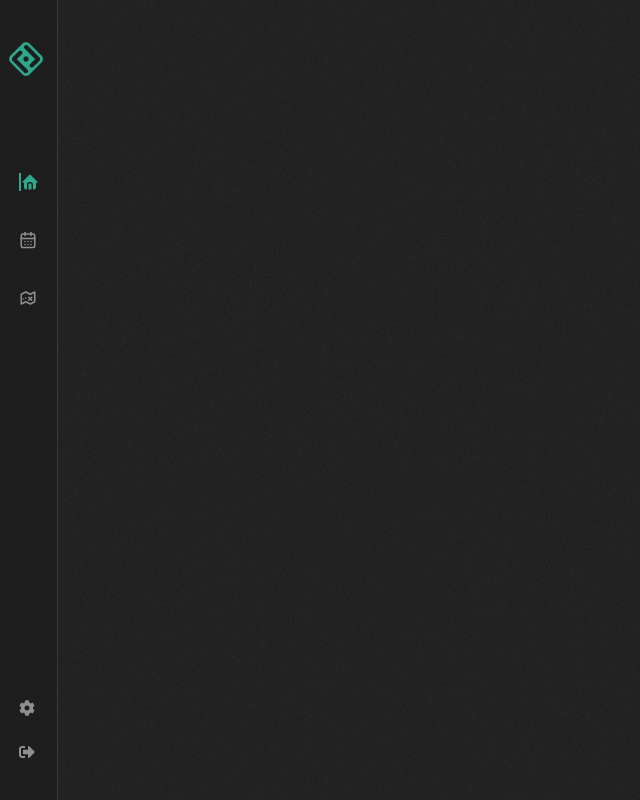
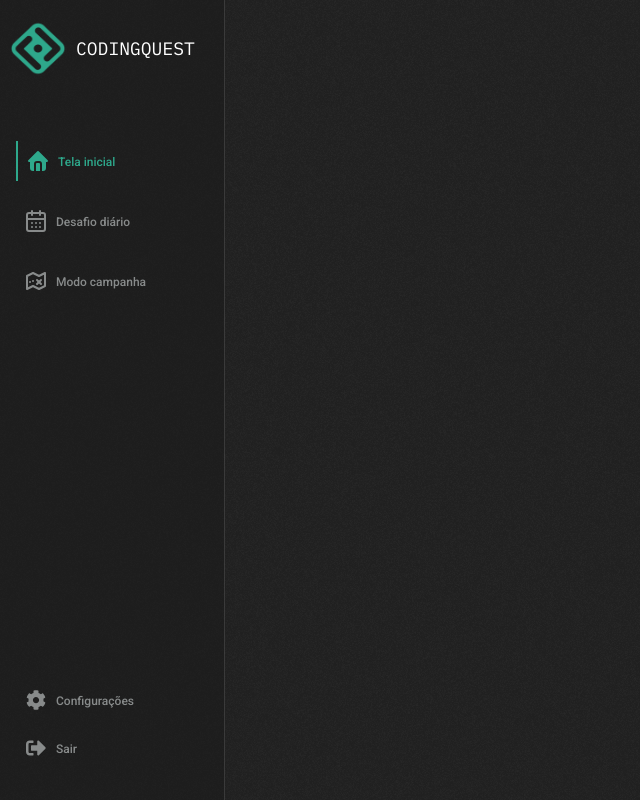
Before and after one commit to egeaPauletti/Testes, a React (Vite) app: page /home in a window 1280 px wide. Shown: the whole page, without its empty margins (0-640 px from the left). Built offline with nearby package versions, Linux system fonts and the light colour scheme; the HTML template or start-up script is replaced by a standard one.

Commit message:
feat: add framer-motion for animations; implement new Sidebar

```diff
--- a/package.json
+++ b/package.json
@@ -11,6 +11,7 @@
   },
   "dependencies": {
     "@tailwindcss/vite": "^4.1.11",
+    "framer-motion": "^12.23.12",
     "react": "^19.1.0",
     "react-dom": "^19.1.0",
     "react-icons": "^5.5.0",
--- a/src/components/SideBar.tsx
+++ /dev/null
@@ -1,148 +0,0 @@
-import React, { useState } from "react";
-import { useLocation, Link, matchPath } from "react-router-dom";
-import { FaCog, FaSignOutAlt } from "react-icons/fa";
-import { TbHomeFilled, TbMapRoute } from "react-icons/tb";
-import { LuCalendarDays } from "react-icons/lu";
-import LogoCQ from "./LogoCQ";
-import type { NavData } from "../interfaces/interfaces";
-
-const Sidebar: React.FC = () => {
-  const [isExpanded, setIsExpanded] = useState(false);
-  const location = useLocation();
-
-  const isActive = (path?: string | string[]) => {
-    if (!path) return false;
-
-    const paths = Array.isArray(path) ? path : [path];
-
-    return paths.some((p) =>
-      matchPath({ path: p, end: false }, location.pathname)
-    );
-  };
-
-  const section1: NavData[] = [
-    { icon: <LogoCQ size={50} />, label: "CodingQuest", to: "/home" },
-  ];
-  const section1small: NavData[] = [
-    { icon: <LogoCQ size={40} />, label: "CodingQuest", to: "/home" },
-  ];
-
-  const section2: NavData[] = [
-    { icon: <TbHomeFilled />, label: "Tela inicial", to: "/home" },
-    { icon: <LuCalendarDays />, label: "Desafio diário", to: "/diarychal" },
-    {
-      icon: <TbMapRoute />,
-      label: "Modo campanha",
-      to: "/campaign",
-      matchPaths: ["/campaign", "/worlds/*"],
-    },
-  ];
-
-  const section3: NavData[] = [
-    { icon: <FaCog />, label: "Configurações" },
-    { icon: <FaSignOutAlt />, label: "Sair" },
-  ];
-
-  return (
-    <div
-      onMouseEnter={() => setIsExpanded(true)}
-      onMouseLeave={() => setIsExpanded(false)}
-      className={`absolute z-100 top-0 left-[1.5%] py-10 h-full bg-[#1a1a1a80] text-white transition-all duration-200 border-r-1 border-[#ffffff20] flex flex-col justify-between ${
-        isExpanded ? "w-[11%] 2xl:w-[11%]" : "w-[3%]"
-      }`}
-    >
-      {/* Top Section */}
-      <div>
-        <div
-          className={`flex flex-col items-start gap-4 relative ${
-            isExpanded ? "-left-[5%]" : "-left-[30%]"
-          }`}
-        >
-          {section1.map((item, index) => (
-            <Link
-              to={item.to}
-              key={index}
-              className="hidden 2xl:flex items-center gap-2 rounded-md w-full"
-            >
-              <span>{item.icon}</span>
-              {isExpanded && (
-                <span className="text-white text-xs 2xl:text-base ibm uppercase">
-                  {item.label}
-                </span>
-              )}
-            </Link>
-          ))}
-        </div>
-
-        <div
-          className={`flex 2xl:hidden flex-col items-start gap-4 relative ${
-            isExpanded ? "-left-[5%]" : "-left-[32%]"
-          }`}
-        >
-          {section1small.map((item, index) => (
-            <Link
-              to={item.to}
-              key={index}
-              className="flex 2xl:hidden items-center gap-2 rounded-md w-full"
-            >
-              <span>{item.icon}</span>
-              {isExpanded && (
-                <span className="text-white text-xs 2xl:text-base ibm uppercase">
-                  {item.label}
-                </span>
-              )}
-            </Link>
-          ))}
-        </div>
-      </div>
-
-      {/* Middle Section */}
-      <div className="flex flex-col items-start gap-10 h-[60%]">
-        {section2.map((item, index) => (
-          <Link
-            to={item.to || "/"}
-            key={index}
-            className={`flex items-center gap-2 2xl:gap-4 cursor-pointer w-full ${
-              isActive(item.matchPaths || item.to)
-                ? "text-[#2ea98c] opacity-100 font-semibold border-l-2"
-                : "opacity-50 hover:text-[#2ea98c] hover:scale-110"
-            } transition-all duration-200`}
-          >
-            <span className="text-lg 2xl:text-2xl witheColor">{item.icon}</span>
-            {isExpanded && (
-              <span className="text-[10px] 2xl:text-xs witheColor w-50">
-                {item.label}
-              </span>
-            )}
-          </Link>
-        ))}
-      </div>
-
-      {/* Bottom Section */}
-      <div className="flex flex-col items-start gap-7">
-        {section3.map((item, index) => (
-          <Link
-            to={item.to || "/"}
-            key={index}
-            className={`flex items-center gap-2 2xl:gap-4 cursor-pointer w-full ${
-              isActive(item.to)
-                ? "text-[#2ea98c] opacity-100 font-semibold border-l-2"
-                : "opacity-50 hover:text-[#2ea98c] hover:scale-110"
-            } transition-all duration-200`}
-          >
-            <span className="text-base 2xl:text-xl witheColor">
-              {item.icon}
-            </span>
-            {isExpanded && (
-              <span className="text-[10px] 2xl:text-xs witheColor">
-                {item.label}
-              </span>
-            )}
-          </Link>
-        ))}
-      </div>
-    </div>
-  );
-};
-
-export default Sidebar;
--- /dev/null
+++ b/src/components/sideBar/Options.tsx
@@ -0,0 +1,35 @@
+import { motion } from "framer-motion";
+import type { OptionProps } from "../../interfaces/interfaces";
+
+const Option = ({ Icon, title, open, isCurrent }: OptionProps) => {
+  return (
+    <motion.button
+      layout
+      className={`relative flex h-10 w-full items-center transition-colors cursor-pointer   ${
+        isCurrent
+          ? "primaryColor border-l-2"
+          : "whiteColor opacity-50  hover:text-[#2ea98c]"
+      }`}
+    >
+      <motion.div
+        layout
+        className=" h-full w-10 flex justify-center items-center"
+      >
+        {Icon}
+      </motion.div>
+      {open && (
+        <motion.span
+          layout
+          initial={{ opacity: 0, y: 12 }}
+          animate={{ opacity: 1, y: 0 }}
+          transition={{ delay: 0.125 }}
+          className="text-xs font-medium relative top-[2.5%]"
+        >
+          {title}
+        </motion.span>
+      )}
+    </motion.button>
+  );
+};
+
+export default Option;
--- /dev/null
+++ b/src/components/sideBar/SideBar.tsx
@@ -0,0 +1,66 @@
+import { motion } from "framer-motion";
+import { useState } from "react";
+import { FaCog, FaSignOutAlt } from "react-icons/fa";
+import { LuCalendarDays } from "react-icons/lu";
+import { TbHomeFilled, TbMapRoute } from "react-icons/tb";
+import { Link, useLocation } from "react-router-dom";
+import Option from "./Options";
+import TitleSection from "./TitleSection";
+
+const Sidebar = () => {
+  const [open, setOpen] = useState(false);
+  const location = useLocation();
+  const path = location.pathname;
+
+  return (
+    <div className="flex flex-col items-center h-screen w-max absolute left-0 top-0 z-100">
+      <motion.nav
+        layout
+        className="h-full border-r-1 border-[#ffffff20] bg-[#1a1a1a80] p-2 gap-10 flex flex-col"
+        style={{
+          width: open ? "225px" : "fit-content",
+        }}
+        onMouseEnter={() => setOpen(true)}
+        onMouseLeave={() => setOpen(false)}
+      >
+        <Link to="/home">
+          <TitleSection open={open} />
+        </Link>
+
+        <div className="flex flex-col justify-between items-start h-[80%] pl-2">
+          <div className="flex flex-col items-start gap-5 text-2xl">
+            <Link to="/home">
+              <Option
+                Icon={<TbHomeFilled />}
+                title="Tela inicial"
+                open={open}
+                isCurrent={path === "/home"}
+              />
+            </Link>
+            <Link to="/diarychal">
+              <Option
+                Icon={<LuCalendarDays />}
+                title="Desafio diário"
+                open={open}
+                isCurrent={path === "/diarychal"}
+              />
+            </Link>
+            <Link to="/campaign">
+              <Option
+                Icon={<TbMapRoute />}
+                title="Modo campanha"
+                open={open}
+                isCurrent={path === "/campaign" || path.startsWith("/worlds/")}
+              />
+            </Link>
+          </div>
+          <div className="flex flex-col items-start gap-2 text-xl">
+            <Option Icon={<FaCog />} title="Configurações" open={open} />
+            <Option Icon={<FaSignOutAlt />} title="Sair" open={open} />
+          </div>
+        </div>
+      </motion.nav>
+    </div>
+  );
+};
+export default Sidebar;
--- /dev/null
+++ b/src/components/sideBar/TitleSection.tsx
@@ -0,0 +1,27 @@
+import { motion } from "framer-motion";
+import LogoCQ from "../LogoCQ";
+
+const TitleSection = ({ open }: { open: boolean }) => {
+  return (
+    <div className="my-3  pb-3">
+      <div className="flex cursor-pointer items-center justify-between">
+        <div className="flex items-center gap-2">
+          <LogoCQ size={60} />
+          {open && (
+            <motion.div
+              layout
+              initial={{ opacity: 0, y: 12 }}
+              animate={{ opacity: 1, y: 0 }}
+              transition={{ delay: 0.125 }}
+            >
+              <div className="text-white text-lg ibm uppercase">
+                CodingQuest
+              </div>
+            </motion.div>
+          )}
+        </div>
+      </div>
+    </div>
+  );
+};
+export default TitleSection;
--- a/src/pages/WorldScreen/index.tsx
+++ b/src/pages/WorldScreen/index.tsx
@@ -1,4 +1,4 @@
-import Sidebar from "../../components/SideBar";
+import Sidebar from "../../components/sideBar/SideBar";
 
 const WorldScreen: React.FC = () => {
   return (
--- a/src/pages/choseWorldScreem/index.tsx
+++ b/src/pages/choseWorldScreem/index.tsx
@@ -1,8 +1,8 @@
 import { Link } from "react-router-dom";
-import Sidebar from "../../components/SideBar";
+import Button from "../../components/Button";
+import Sidebar from "../../components/sideBar/SideBar";
 import type { WorldsData } from "../../interfaces/interfaces";
 import "./index.css";
-import Button from "../../components/Button";
 
 const ChoseWorld: React.FC = () => {
   const WorldsDataSection1: WorldsData[] = [
--- a/src/pages/homeScreen/index.tsx
+++ b/src/pages/homeScreen/index.tsx
@@ -1,12 +1,13 @@
-import Sidebar from "../../components/SideBar";
+import Sidebar from "../../components/sideBar/SideBar";
 import "./index.css";
 
 export default function HomeScreen() {
   return (
     <div className="w-screen h-screen flex justify-center items-center bgFourthColor">
       <div className="w-full h-full backgroundPixelado flex justify-center items-center absolute top-0 left-0 z-50"></div>
+      {/* <Sidebar /> */}
+      {/* <div className="w-[1.5%] h-full bg-[#1a1a1a80] flex justify-center items-center left-0 top-0 absolute z-50"></div> */}
       <Sidebar />
-      <div className="w-[1.5%] h-full bg-[#1a1a1a80] flex justify-center items-center left-0 top-0 absolute z-50"></div>
     </div>
   );
 }
```
Also changed, not shown: src/App.tsx (+4 -4 lines), src/components/FloatingSquares.tsx (+6 -6 lines), src/interfaces/interfaces.tsx (+9 -2 lines), src/pages/authScreen/index.tsx (+4 -4 lines), 1 other file (tests, documents, lock files or other folders).
